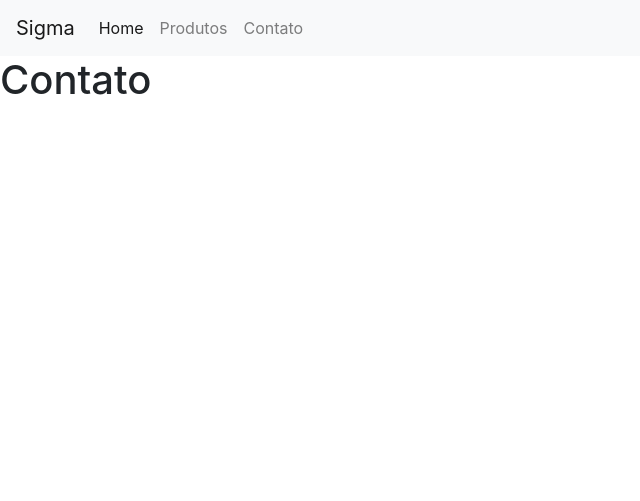
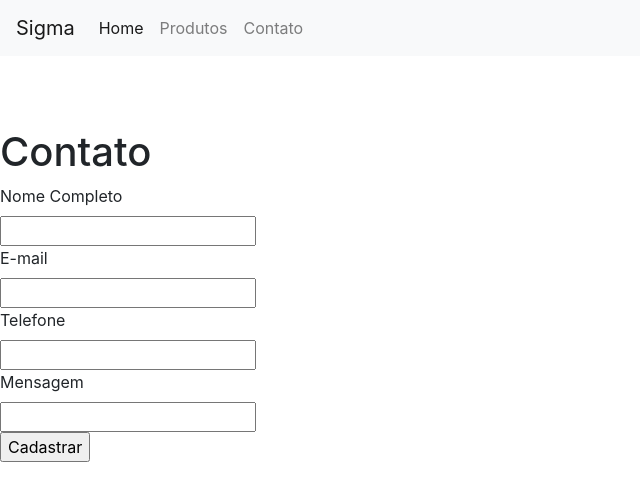
Before and after one commit to nathantavaress/Site-Sigma, a PHP site: page /contato.php in a window 1280 px wide. Shown: the top 501 px of the page, without its empty margins (0-640 px from the left). Run offline with PHP 8.4, Linux system fonts and the light colour scheme.

Commit message:
aula do dia 30/06

```diff
--- a/contato.php
+++ b/contato.php
@@ -3,9 +3,52 @@
 include_once './includes/_dados.php';
 include_once './includes/_head.php';
 include_once './includes/_header.php';
+
+// valida se a variavl post txtNome foi enviada
+if (isset( $_POST['txtNome'] ) ) {
+    $nome = strtoupper ($_POST['txtNome']);
+    echo $nome;
+
+}
+echo '<br>';
+if (isset( $_POST['txtemail'] ) ) {
+    $email = ($_POST['txtemail']);
+    echo $email;
+}
+echo '<br>';
+if (isset( $_POST['txtcel'] ) ){
+    $telefone = strtoupper ($_POST['txtcel']);
+    echo $telefone;
+}
+echo '<br>';
+if (isset( $_POST['txtmsg'] ) ){
+    $mensagem = ($_POST['txtmsg']);
+    echo $mensagem;
+}
 ?>
 
 <h1>Contato</h1>
+
+<form action="./contato.php" method="post">
+    <label for="txtNome">Nome Completo</label>
+</br>
+    <input type="text" name="txtNome" id="txtNome">
+</br>
+    <label for="txtNome">E-mail</label>
+    </br>
+    <input type="text" name="txtemail" id="txtemail">
+</br>
+    <label for="txtNome">Telefone</label>
+    </br>
+    <input type="text" name="txtcel" id="txtcel">
+</br>
+    <label for="txtmsg">Mensagem</label>
+</br>
+    <input type="text" name="txtmsg" id="txtmsg">
+</br>
+<input type="submit" value="Cadastrar">
+
+</form>
 
 <?php
 // include do footer
--- a/includes/_dados.php
+++ b/includes/_dados.php
@@ -1,55 +1,55 @@
 <?php
 
 $produtos = array(
-    0 => array('nome'=>'MACACO #1', 'preco'=>'R$ 1.000,00', 'descricao'=>'MACACO LEGAL', 'imagem'=>'macaco1.png'),
-    1 => array('nome'=>'MACACO #2', 'preco'=>'R$ 1.000,00', 'descricao'=>'MACACO LEGAL', 'imagem'=>'macaco2.png'),
-    2 => array('nome'=>'MACACO #3', 'preco'=>'R$ 1.000,00', 'descricao'=>'MACACO LEGAL', 'imagem'=>'macaco3.png'),
-    3 => array('nome'=>'MACACO #4', 'preco'=>'R$ 1.000,00', 'descricao'=>'MACACO LEGAL', 'imagem'=>'macaco4.png'),
-    4 => array('nome'=>'MACACO #5', 'preco'=>'R$ 1.000,00', 'descricao'=>'MACACO LEGAL', 'imagem'=>'macaco5.png'),
-    5 => array('nome'=>'MACACO #6', 'preco'=>'R$ 1.000,00', 'descricao'=>'MACACO LEGAL', 'imagem'=>'macaco6.png'),
-    6 => array('nome'=>'MACACO #7', 'preco'=>'R$ 1.000,00', 'descricao'=>'MACACO LEGAL', 'imagem'=>'macaco7.png'),
-    7 => array('nome'=>'MACACO #8', 'preco'=>'R$ 1.000,00', 'descricao'=>'MACACO LEGAL', 'imagem'=>'macaco8.png'),
-    8 => array('nome'=>'MACACO #9', 'preco'=>'R$ 1.000,00', 'descricao'=>'MACACO LEGAL', 'imagem'=>'macaco9.png'),
-    9 => array('nome'=>'MACACO #10', 'preco'=>'R$ 1.000,00', 'descricao'=>'MACACO LEGAL', 'imagem'=>'macaco10.png'),
-    10 => array('nome'=>'MACACO #11', 'preco'=>'R$ 1.000,00', 'descricao'=>'MACACO LEGAL', 'imagem'=>'macaco11.png'),
-    11 => array('nome'=>'MACACO #12', 'preco'=>'R$ 1.000,00', 'descricao'=>'MACACO LEGAL', 'imagem'=>'macaco12.png'),
-    12 => array('nome'=>'MACACO #13', 'preco'=>'R$ 1.000,00', 'descricao'=>'MACACO LEGAL', 'imagem'=>'macaco13.png'),
-    13 => array('nome'=>'MACACO #14', 'preco'=>'R$ 1.000,00', 'descricao'=>'MACACO LEGAL', 'imagem'=>'macaco14.png'),
-    14 => array('nome'=>'MACACO #15', 'preco'=>'R$ 1.000,00', 'descricao'=>'MACACO LEGAL', 'imagem'=>'macaco15.png'),
-    15 => array('nome'=>'MACACO #16', 'preco'=>'R$ 1.000,00', 'descricao'=>'MACACO LEGAL', 'imagem'=>'macaco16.png'),
-    16 => array('nome'=>'MACACO #17', 'preco'=>'R$ 1.000,00', 'descricao'=>'MACACO LEGAL', 'imagem'=>'macaco17.png'),
-    17 => array('nome'=>'MACACO #18', 'preco'=>'R$ 1.000,00', 'descricao'=>'MACACO LEGAL', 'imagem'=>'macaco18.png'),
-    18 => array('nome'=>'MACACO #19', 'preco'=>'R$ 1.000,00', 'descricao'=>'MACACO LEGAL', 'imagem'=>'macaco19.png'),
-    19 => array('nome'=>'MACACO #20', 'preco'=>'R$ 1.000,00', 'descricao'=>'MACACO LEGAL', 'imagem'=>'macaco20.png'),
-    20 => array('nome'=>'MACACO #21', 'preco'=>'R$ 1.000,00', 'descricao'=>'MACACO LEGAL', 'imagem'=>'macaco21.png'),
-    21 => array('nome'=>'MACACO #22', 'preco'=>'R$ 1.000,00', 'descricao'=>'MACACO LEGAL', 'imagem'=>'macaco22.png'),
-    22 => array('nome'=>'MACACO #23', 'preco'=>'R$ 1.000,00', 'descricao'=>'MACACO LEGAL', 'imagem'=>'macaco23.png'),
-    23 => array('nome'=>'MACACO #24', 'preco'=>'R$ 1.000,00', 'descricao'=>'MACACO LEGAL', 'imagem'=>'macaco24.png'),
-    24 => array('nome'=>'MACACO #25', 'preco'=>'R$ 1.000,00', 'descricao'=>'MACACO LEGAL', 'imagem'=>'macaco25.png'),
-    25 => array('nome'=>'MACACO #26', 'preco'=>'R$ 1.000,00', 'descricao'=>'MACACO LEGAL', 'imagem'=>'macaco26.png'),
-    26 => array('nome'=>'MACACO #27', 'preco'=>'R$ 1.000,00', 'descricao'=>'MACACO LEGAL', 'imagem'=>'macaco27.png'),
-    27 => array('nome'=>'MACACO #28', 'preco'=>'R$ 1.000,00', 'descricao'=>'MACACO LEGAL', 'imagem'=>'macaco28.png'),
-    28 => array('nome'=>'MACACO #29', 'preco'=>'R$ 1.000,00', 'descricao'=>'MACACO LEGAL', 'imagem'=>'macaco29.png'),
-    29 => array('nome'=>'MACACO #30', 'preco'=>'R$ 1.000,00', 'descricao'=>'MACACO LEGAL', 'imagem'=>'macaco30.png'),
-    30 => array('nome'=>'MACACO #31', 'preco'=>'R$ 1.000,00', 'descricao'=>'MACACO LEGAL', 'imagem'=>'macaco31.png'),
-    31 => array('nome'=>'MACACO #32', 'preco'=>'R$ 1.000,00', 'descricao'=>'MACACO LEGAL', 'imagem'=>'macaco32.png'),
-    32 => array('nome'=>'MACACO #33', 'preco'=>'R$ 1.000,00', 'descricao'=>'MACACO LEGAL', 'imagem'=>'macaco33.png'),
-    33 => array('nome'=>'MACACO #34', 'preco'=>'R$ 1.000,00', 'descricao'=>'MACACO LEGAL', 'imagem'=>'macaco34.png'),
-    34 => array('nome'=>'MACACO #35', 'preco'=>'R$ 1.000,00', 'descricao'=>'MACACO LEGAL', 'imagem'=>'macaco35.png'),
-    35 => array('nome'=>'MACACO #36', 'preco'=>'R$ 1.000,00', 'descricao'=>'MACACO LEGAL', 'imagem'=>'macaco36.png'),
-    36 => array('nome'=>'MACACO #37', 'preco'=>'R$ 1.000,00', 'descricao'=>'MACACO LEGAL', 'imagem'=>'macaco37.png'),
-    37 => array('nome'=>'MACACO #38', 'preco'=>'R$ 1.000,00', 'descricao'=>'MACACO LEGAL', 'imagem'=>'macaco38.png'),
-    38 => array('nome'=>'MACACO #39', 'preco'=>'R$ 1.000,00', 'descricao'=>'MACACO LEGAL', 'imagem'=>'macaco39.png'),
-    39 => array('nome'=>'MACACO #40', 'preco'=>'R$ 1.000,00', 'descricao'=>'MACACO LEGAL', 'imagem'=>'macaco40.png'),
-    40 => array('nome'=>'MACACO #41', 'preco'=>'R$ 1.000,00', 'descricao'=>'MACACO LEGAL', 'imagem'=>'macaco41.png'),
-    41 => array('nome'=>'MACACO #42', 'preco'=>'R$ 1.000,00', 'descricao'=>'MACACO LEGAL', 'imagem'=>'macaco42.png'),
-    42 => array('nome'=>'MACACO #43', 'preco'=>'R$ 1.000,00', 'descricao'=>'MACACO LEGAL', 'imagem'=>'macaco43.png'),
-    43 => array('nome'=>'MACACO #44', 'preco'=>'R$ 1.000,00', 'descricao'=>'MACACO LEGAL', 'imagem'=>'macaco44.png'),
-    44 => array('nome'=>'MACACO #45', 'preco'=>'R$ 1.000,00', 'descricao'=>'MACACO LEGAL', 'imagem'=>'macaco45.png'),
-    45 => array('nome'=>'MACACO #46', 'preco'=>'R$ 1.000,00', 'descricao'=>'MACACO LEGAL', 'imagem'=>'macaco46.png'),
-    46 => array('nome'=>'MACACO #47', 'preco'=>'R$ 1.000,00', 'descricao'=>'MACACO LEGAL', 'imagem'=>'macaco47.png'),
-    47 => array('nome'=>'MACACO #48', 'preco'=>'R$ 1.000,00', 'descricao'=>'MACACO LEGAL', 'imagem'=>'macaco48.png'),
-    48 => array('nome'=>'MACACO #49', 'preco'=>'R$ 1.000,00', 'descricao'=>'MACACO LEGAL', 'imagem'=>'macaco49.png'),
-    49 => array('nome'=>'MACACO #50', 'preco'=>'R$ 1.000,00', 'descricao'=>'MACACO LEGAL', 'imagem'=>'macaco50.png'),
+    0 => array('nome'=>'MACACO #1', 'preco'=>'R$ 1.000,00', 'descricao'=>'MACACO ÚNICO', 'imagem'=>'macaco1.png'),
+    1 => array('nome'=>'MACACO #2', 'preco'=>'R$ 1.000,00', 'descricao'=>'MACACO ÚNICO', 'imagem'=>'macaco2.png'),
+    2 => array('nome'=>'MACACO #3', 'preco'=>'R$ 1.000,00', 'descricao'=>'MACACO ÚNICO', 'imagem'=>'macaco3.png'),
+    3 => array('nome'=>'MACACO #4', 'preco'=>'R$ 1.000,00', 'descricao'=>'MACACO ÚNICO', 'imagem'=>'macaco4.png'),
+    4 => array('nome'=>'MACACO #5', 'preco'=>'R$ 1.000,00', 'descricao'=>'MACACO ÚNICO', 'imagem'=>'macaco5.png'),
+    5 => array('nome'=>'MACACO #6', 'preco'=>'R$ 1.000,00', 'descricao'=>'MACACO ÚNICO', 'imagem'=>'macaco6.png'),
+    6 => array('nome'=>'MACACO #7', 'preco'=>'R$ 1.000,00', 'descricao'=>'MACACO ÚNICO', 'imagem'=>'macaco7.png'),
+    7 => array('nome'=>'MACACO #8', 'preco'=>'R$ 1.000,00', 'descricao'=>'MACACO ÚNICO', 'imagem'=>'macaco8.png'),
+    8 => array('nome'=>'MACACO #9', 'preco'=>'R$ 1.000,00', 'descricao'=>'MACACO ÚNICO', 'imagem'=>'macaco9.png'),
+    9 => array('nome'=>'MACACO #10', 'preco'=>'R$ 1.000,00', 'descricao'=>'MACACO ÚNICO', 'imagem'=>'macaco10.png'),
+    10 => array('nome'=>'MACACO #11', 'preco'=>'R$ 1.000,00', 'descricao'=>'MACACO ÚNICO', 'imagem'=>'macaco11.png'),
+    11 => array('nome'=>'MACACO #12', 'preco'=>'R$ 1.000,00', 'descricao'=>'MACACO ÚNICO', 'imagem'=>'macaco12.png'),
+    12 => array('nome'=>'MACACO #13', 'preco'=>'R$ 1.000,00', 'descricao'=>'MACACO ÚNICO', 'imagem'=>'macaco13.png'),
+    13 => array('nome'=>'MACACO #14', 'preco'=>'R$ 1.000,00', 'descricao'=>'MACACO ÚNICO', 'imagem'=>'macaco14.png'),
+    14 => array('nome'=>'MACACO #15', 'preco'=>'R$ 1.000,00', 'descricao'=>'MACACO ÚNICO', 'imagem'=>'macaco15.png'),
+    15 => array('nome'=>'MACACO #16', 'preco'=>'R$ 1.000,00', 'descricao'=>'MACACO ÚNICO', 'imagem'=>'macaco16.png'),
+    16 => array('nome'=>'MACACO #17', 'preco'=>'R$ 1.000,00', 'descricao'=>'MACACO ÚNICO', 'imagem'=>'macaco17.png'),
+    17 => array('nome'=>'MACACO #18', 'preco'=>'R$ 1.000,00', 'descricao'=>'MACACO ÚNICO', 'imagem'=>'macaco18.png'),
+    18 => array('nome'=>'MACACO #19', 'preco'=>'R$ 1.000,00', 'descricao'=>'MACACO ÚNICO', 'imagem'=>'macaco19.png'),
+    19 => array('nome'=>'MACACO #20', 'preco'=>'R$ 1.000,00', 'descricao'=>'MACACO ÚNICO', 'imagem'=>'macaco20.png'),
+    20 => array('nome'=>'MACACO #21', 'preco'=>'R$ 1.000,00', 'descricao'=>'MACACO ÚNICO', 'imagem'=>'macaco21.png'),
+    21 => array('nome'=>'MACACO #22', 'preco'=>'R$ 1.000,00', 'descricao'=>'MACACO ÚNICO', 'imagem'=>'macaco22.png'),
+    22 => array('nome'=>'MACACO #23', 'preco'=>'R$ 1.000,00', 'descricao'=>'MACACO ÚNICO', 'imagem'=>'macaco23.png'),
+    23 => array('nome'=>'MACACO #24', 'preco'=>'R$ 1.000,00', 'descricao'=>'MACACO ÚNICO', 'imagem'=>'macaco24.png'),
+    24 => array('nome'=>'MACACO #25', 'preco'=>'R$ 1.000,00', 'descricao'=>'MACACO ÚNICO', 'imagem'=>'macaco25.png'),
+    25 => array('nome'=>'MACACO #26', 'preco'=>'R$ 1.000,00', 'descricao'=>'MACACO ÚNICO', 'imagem'=>'macaco26.png'),
+    26 => array('nome'=>'MACACO #27', 'preco'=>'R$ 1.000,00', 'descricao'=>'MACACO ÚNICO', 'imagem'=>'macaco27.png'),
+    27 => array('nome'=>'MACACO #28', 'preco'=>'R$ 1.000,00', 'descricao'=>'MACACO ÚNICO', 'imagem'=>'macaco28.png'),
+    28 => array('nome'=>'MACACO #29', 'preco'=>'R$ 1.000,00', 'descricao'=>'MACACO ÚNICO', 'imagem'=>'macaco29.png'),
+    29 => array('nome'=>'MACACO #30', 'preco'=>'R$ 1.000,00', 'descricao'=>'MACACO ÚNICO', 'imagem'=>'macaco30.png'),
+    30 => array('nome'=>'MACACO #31', 'preco'=>'R$ 1.000,00', 'descricao'=>'MACACO ÚNICO', 'imagem'=>'macaco31.png'),
+    31 => array('nome'=>'MACACO #32', 'preco'=>'R$ 1.000,00', 'descricao'=>'MACACO ÚNICO', 'imagem'=>'macaco32.png'),
+    32 => array('nome'=>'MACACO #33', 'preco'=>'R$ 1.000,00', 'descricao'=>'MACACO ÚNICO', 'imagem'=>'macaco33.png'),
+    33 => array('nome'=>'MACACO #34', 'preco'=>'R$ 1.000,00', 'descricao'=>'MACACO ÚNICO', 'imagem'=>'macaco34.png'),
+    34 => array('nome'=>'MACACO #35', 'preco'=>'R$ 1.000,00', 'descricao'=>'MACACO ÚNICO', 'imagem'=>'macaco35.png'),
+    35 => array('nome'=>'MACACO #36', 'preco'=>'R$ 1.000,00', 'descricao'=>'MACACO ÚNICO', 'imagem'=>'macaco36.png'),
+    36 => array('nome'=>'MACACO #37', 'preco'=>'R$ 1.000,00', 'descricao'=>'MACACO ÚNICO', 'imagem'=>'macaco37.png'),
+    37 => array('nome'=>'MACACO #38', 'preco'=>'R$ 1.000,00', 'descricao'=>'MACACO ÚNICO', 'imagem'=>'macaco38.png'),
+    38 => array('nome'=>'MACACO #39', 'preco'=>'R$ 1.000,00', 'descricao'=>'MACACO ÚNICO', 'imagem'=>'macaco39.png'),
+    39 => array('nome'=>'MACACO #40', 'preco'=>'R$ 1.000,00', 'descricao'=>'MACACO ÚNICO', 'imagem'=>'macaco40.png'),
+    40 => array('nome'=>'MACACO #41', 'preco'=>'R$ 1.000,00', 'descricao'=>'MACACO ÚNICO', 'imagem'=>'macaco41.png'),
+    41 => array('nome'=>'MACACO #42', 'preco'=>'R$ 1.000,00', 'descricao'=>'MACACO ÚNICO', 'imagem'=>'macaco42.png'),
+    42 => array('nome'=>'MACACO #43', 'preco'=>'R$ 1.000,00', 'descricao'=>'MACACO ÚNICO', 'imagem'=>'macaco43.png'),
+    43 => array('nome'=>'MACACO #44', 'preco'=>'R$ 1.000,00', 'descricao'=>'MACACO ÚNICO', 'imagem'=>'macaco44.png'),
+    44 => array('nome'=>'MACACO #45', 'preco'=>'R$ 1.000,00', 'descricao'=>'MACACO ÚNICO', 'imagem'=>'macaco45.png'),
+    45 => array('nome'=>'MACACO #46', 'preco'=>'R$ 1.000,00', 'descricao'=>'MACACO ÚNICO', 'imagem'=>'macaco46.png'),
+    46 => array('nome'=>'MACACO #47', 'preco'=>'R$ 1.000,00', 'descricao'=>'MACACO ÚNICO', 'imagem'=>'macaco47.png'),
+    47 => array('nome'=>'MACACO #48', 'preco'=>'R$ 1.000,00', 'descricao'=>'MACACO ÚNICO', 'imagem'=>'macaco48.png'),
+    48 => array('nome'=>'MACACO #49', 'preco'=>'R$ 1.000,00', 'descricao'=>'MACACO ÚNICO', 'imagem'=>'macaco49.png'),
+    49 => array('nome'=>'MACACO #50', 'preco'=>'R$ 1.000,00', 'descricao'=>'MACACO ÚNICO', 'imagem'=>'macaco50.png'),
 )
 ?>
```
